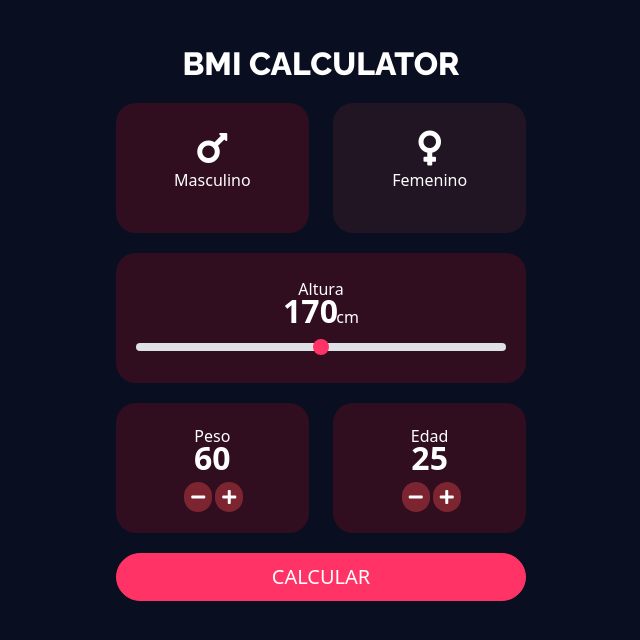
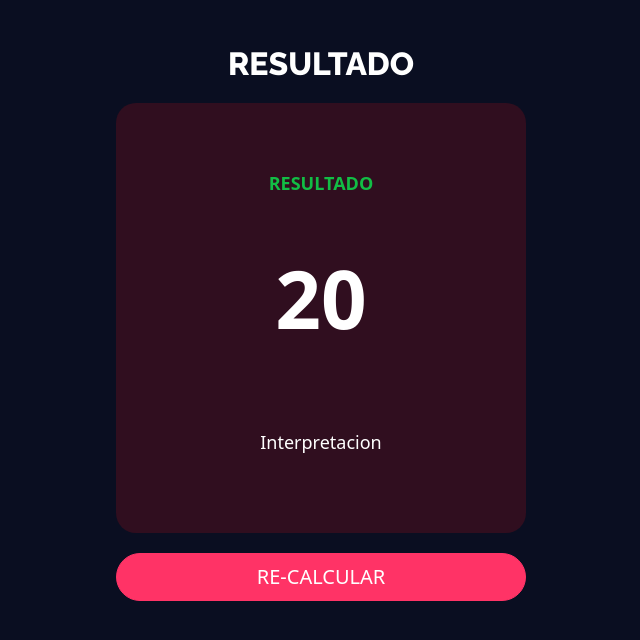
Before and after one commit to truizdiaz/angular-bmicalculator, an Angular app: page /resultado/1 in a window 1280 px wide. Before the commit this address led to /. Shown: the top 640 px of the page, without its empty margins (319-959 px from the left). Built offline with nearby package versions, Linux system fonts and the light colour scheme.

Commit message:
Calculo BMI - Pasamos resultado al otro componente

```diff
--- a/src/app/app-routing.module.ts
+++ b/src/app/app-routing.module.ts
@@ -5,7 +5,7 @@ import { ResultadoComponent } from './components/resultado/resultado.component';
 
 const routes: Routes = [
   { path: '', component: InicioComponent },
-  { path: 'resultado', component: ResultadoComponent },
+  { path: 'resultado/:valor', component: ResultadoComponent },
   { path: '**', redirectTo: ''  }
 ];
 
--- a/src/app/components/inicio/inicio.component.ts
+++ b/src/app/components/inicio/inicio.component.ts
@@ -31,7 +31,7 @@ export class InicioComponent implements OnInit {
 
   calcularBMI() {
     // vamos a hacer unos calculos
-
-    this.router.navigate(['/resultado'])
+    const BMI = this.peso / Math.pow(this.altura/100, 2);
+    this.router.navigate(['/resultado', BMI.toFixed(1)])
   }
 }
--- a/src/app/components/resultado/resultado.component.ts
+++ b/src/app/components/resultado/resultado.component.ts
@@ -1,4 +1,5 @@
 import { Component, OnInit } from '@angular/core';
+import { ActivatedRoute } from '@angular/router';
 
 @Component({
   selector: 'app-resultado',
@@ -6,8 +7,12 @@ import { Component, OnInit } from '@angular/core';
   styleUrls: ['./resultado.component.css']
 })
 export class ResultadoComponent implements OnInit {
+  bmi: number
 
-  constructor() { }
+  constructor(private route: ActivatedRoute) {
+    this.bmi = +route.snapshot.paramMap.get('valor')!;
+    console.log(this.bmi)
+  }
 
   ngOnInit(): void {
   }
```
